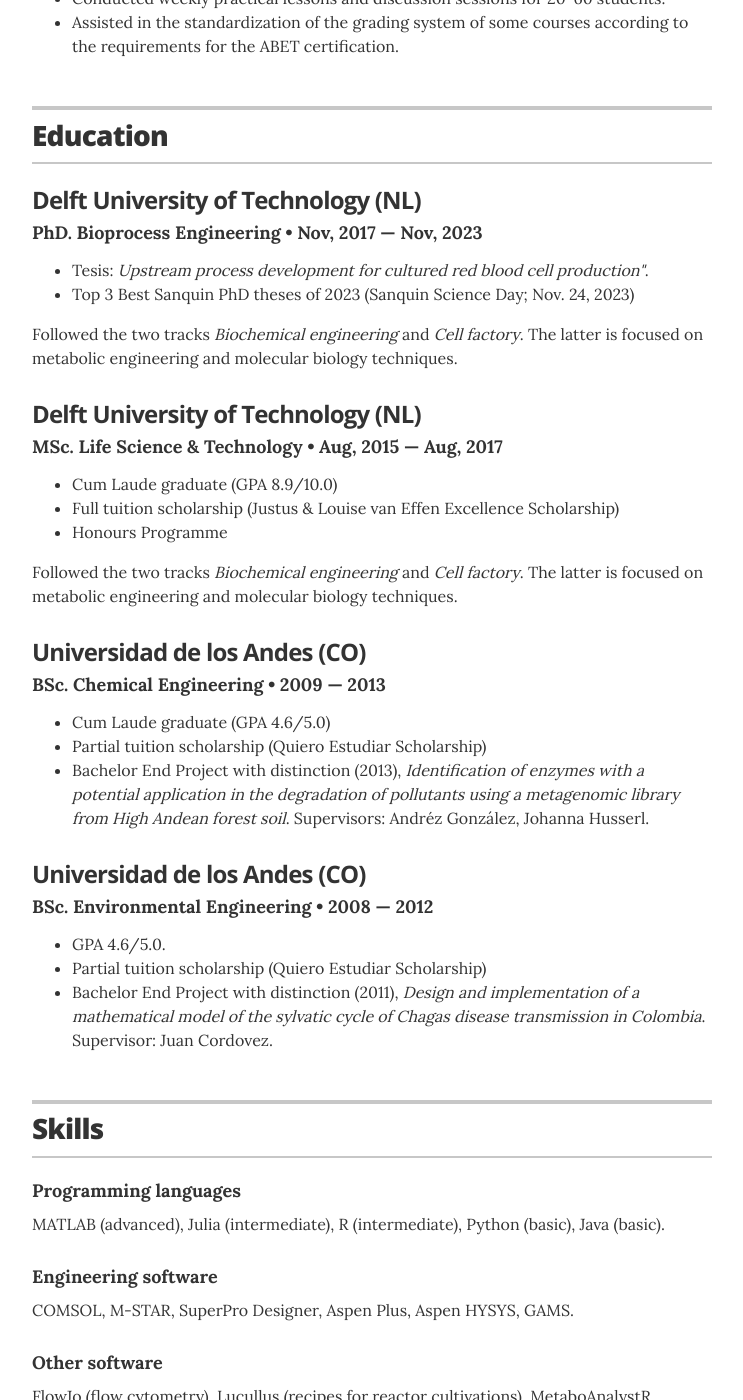
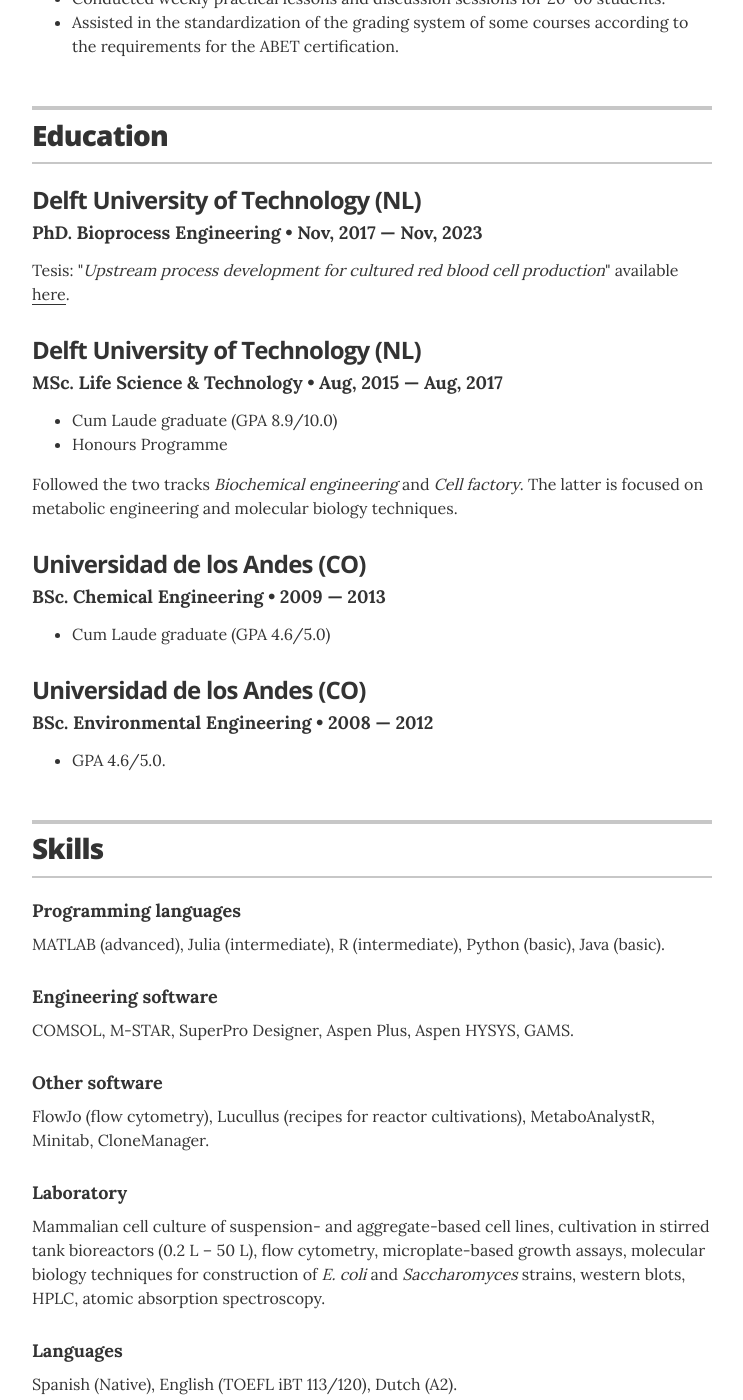
Before and after one commit to synthbiont/joangallego, a Jekyll site: the page built from index.html, in a window 1280 px wide and 1400 px high, scrolled down 3162 px. Shown: the whole window, without its empty margins (268-1011 px from the left). Built offline with Jekyll 4.4.1, drawn with Linux system fonts in a browser that asks for light colours.

Commit message:
Update education.yml

```diff
--- a/_data/education.yml
+++ b/_data/education.yml
@@ -2,17 +2,13 @@
 - degree: PhD. Bioprocess Engineering
   uni: Delft University of Technology (NL)
   year: Nov, 2017 &mdash; Nov, 2023
-  awards:
-    - award: Tesis&colon; <i>Upstream process development for cultured red blood cell production"</i>.
-    - award: Top 3 Best Sanquin PhD theses of 2023 (Sanquin Science Day; Nov. 24, 2023)
-  summary: Followed the two tracks <i>Biochemical engineering</i> and <i>Cell factory</i>. The latter is focused on metabolic engineering and molecular biology techniques.
+  summary: Tesis&colon; "<i>Upstream process development for cultured red blood cell production</i>" available <a href="https://repository.tudelft.nl/record/uuid:b4091579-66ea-4401-9277-dffe5a83ab90">here</a>.
 
 - degree: MSc. Life Science & Technology
   uni: Delft University of Technology (NL)
   year: Aug, 2015 &mdash; Aug, 2017
   awards:
     - award: Cum Laude graduate (GPA 8.9/10.0)
-    - award: Full tuition scholarship (Justus & Louise van Effen Excellence Scholarship)
     - award: Honours Programme
   summary: Followed the two tracks <i>Biochemical engineering</i> and <i>Cell factory</i>. The latter is focused on metabolic engineering and molecular biology techniques.
 
@@ -21,8 +17,6 @@
   year: 2009 &mdash; 2013
   awards:
     - award: Cum Laude graduate (GPA 4.6/5.0)
-    - award: Partial tuition scholarship (Quiero Estudiar Scholarship)
-    - award: Bachelor End Project with distinction (2013), <i>Identification of enzymes with a potential application in the degradation of pollutants using a metagenomic library from High Andean forest soil</i>. Supervisors&colon; Andréz González, Johanna Husserl.
   summary:
 
 - degree: BSc. Environmental Engineering
@@ -30,6 +24,4 @@
   year: 2008 &mdash; 2012
   awards:
     - award: GPA 4.6/5.0.
-    - award: Partial tuition scholarship (Quiero Estudiar Scholarship)
-    - award: Bachelor End Project with distinction (2011), <i>Design and implementation of a mathematical model of the sylvatic cycle of Chagas disease transmission in Colombia</i>. Supervisor&colon; Juan Cordovez.
   summary:
```
